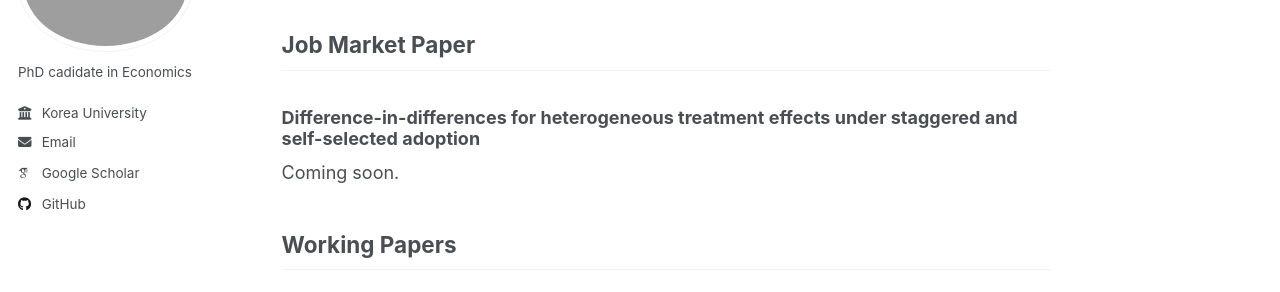
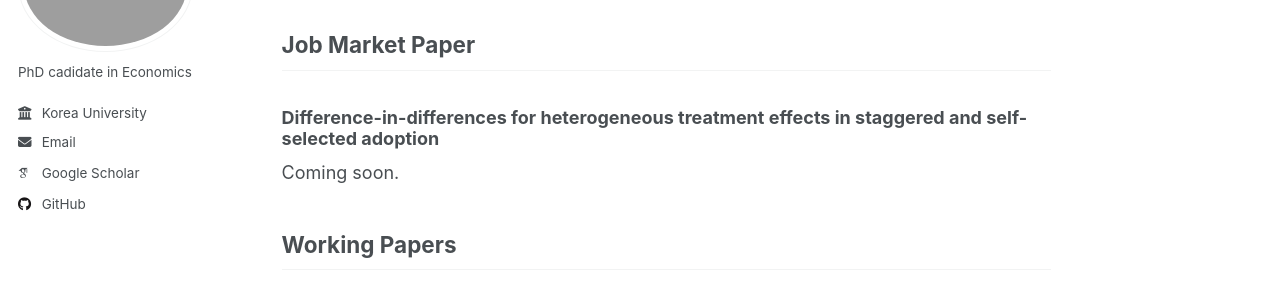
Before and after one commit to econompark/econompark.github.io, a Jekyll site: the page built from _research/research.md, in a window 1280 px wide and 900 px high. Shown: the part 181-473 px from the top of the window. Built offline with Jekyll 4.4.1, drawn with Linux system fonts in a browser that asks for light colours; some web fonts are replaced; a script that is not in the unit is left out.

Commit message:
Update research.md

```diff
--- a/_research/research.md
+++ b/_research/research.md
@@ -7,7 +7,7 @@ show_date: false
 ---
 ## Job Market Paper
 
-### Difference-in-differences for heterogeneous treatment effects under staggered and self-selected adoption
+### Difference-in-differences for heterogeneous treatment effects in staggered and self-selected adoption
 
 Coming soon.
 
```
